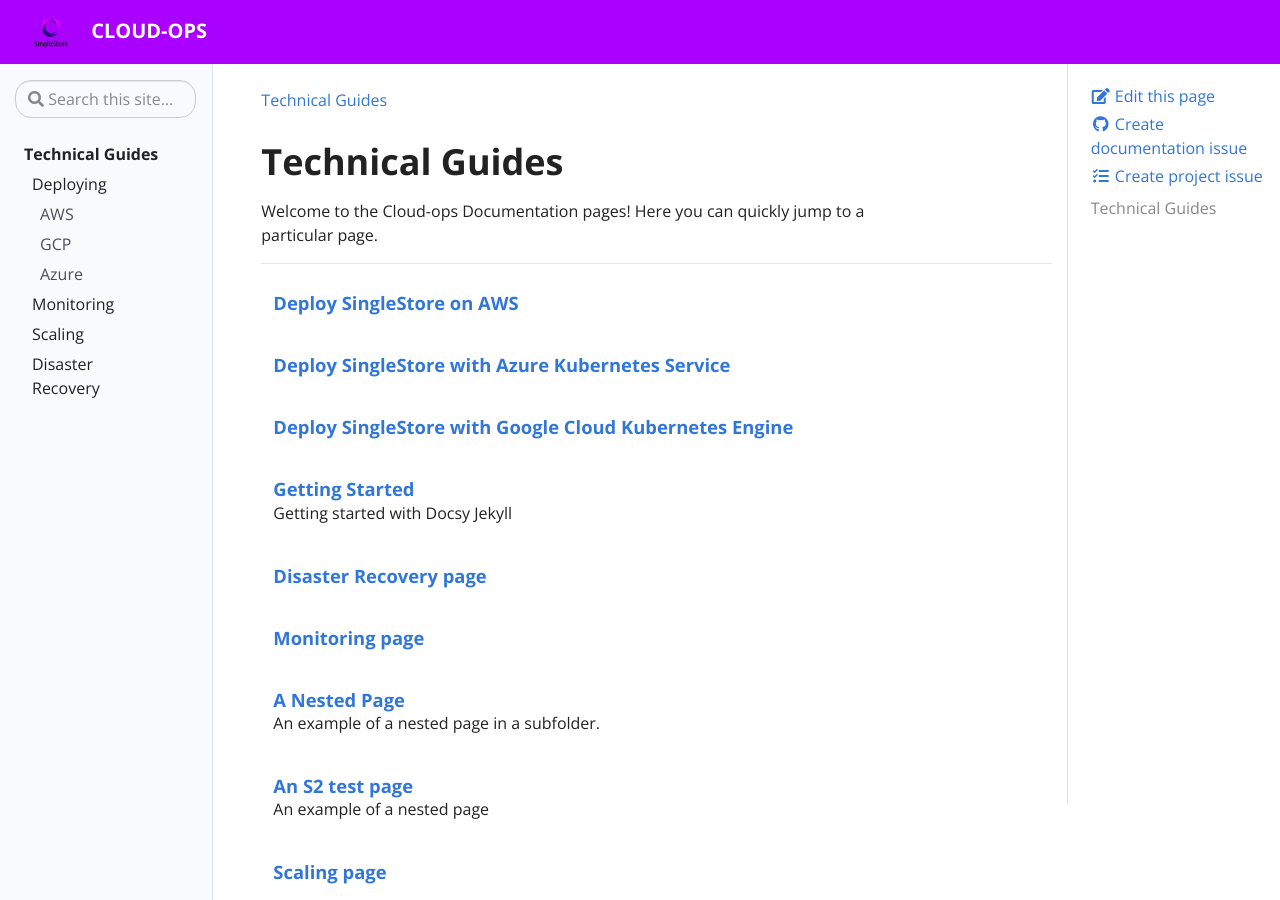
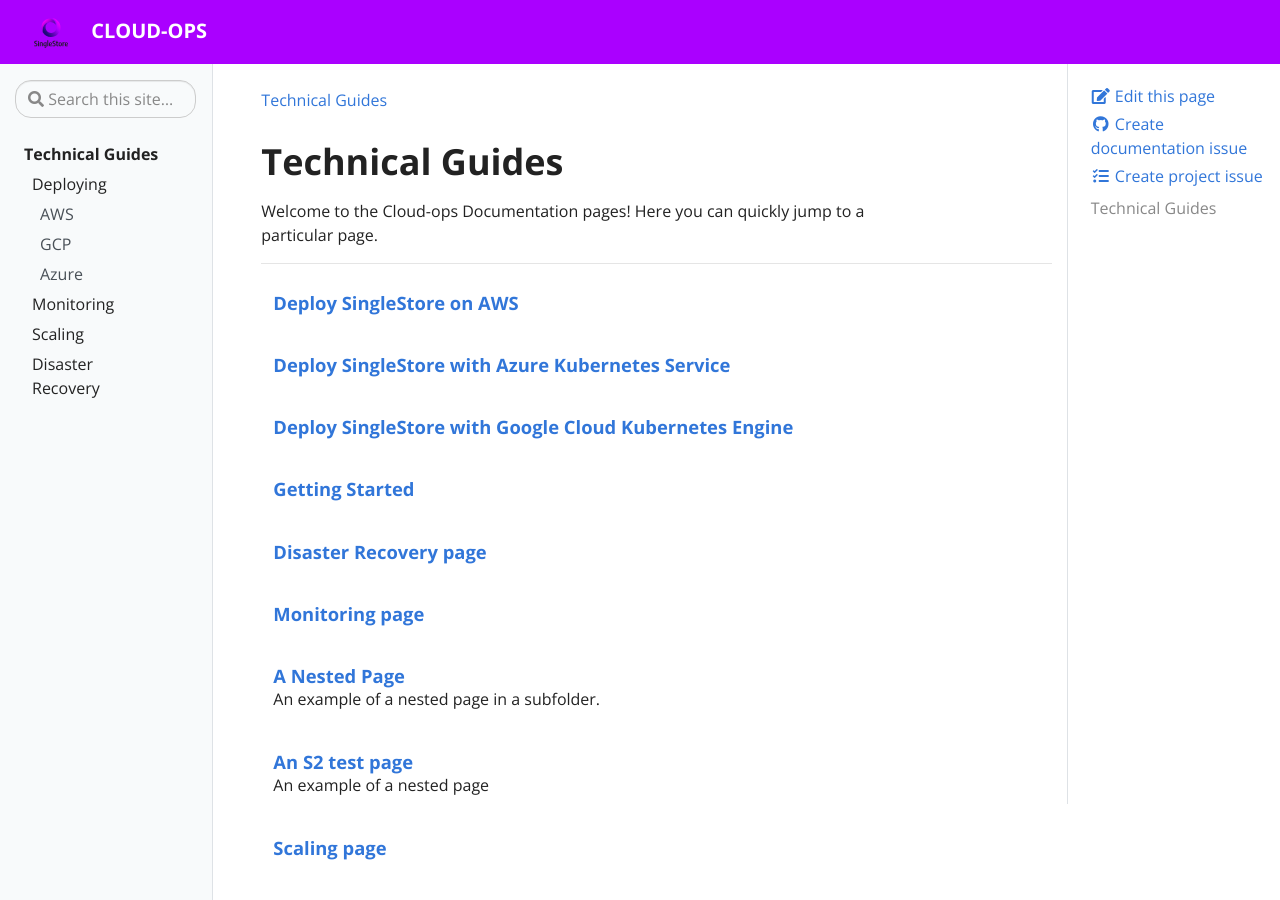
Before and after one commit to sdb-cloud-ops/cloud-ops, a Jekyll site: the page built from pages/docs.md, in a window 1280 px wide and 900 px high. Built offline with Jekyll 4.4.1, drawn with Linux system fonts in a browser that asks for light colours.

Commit message:
Update deploying_home.md

```diff
--- a/_docs/Deploying/deploying_home.md
+++ b/_docs/Deploying/deploying_home.md
@@ -3,8 +3,7 @@ title: Getting Started
 tags:
  - jekyll
  - github
-description: Getting started with Docsy Jekyll
-permalink: /docs/Deploying
+permalink: /docs/Deploying/
 ---
 
 [Deploy SingleStore on AWS](AWS/deploying)
```
